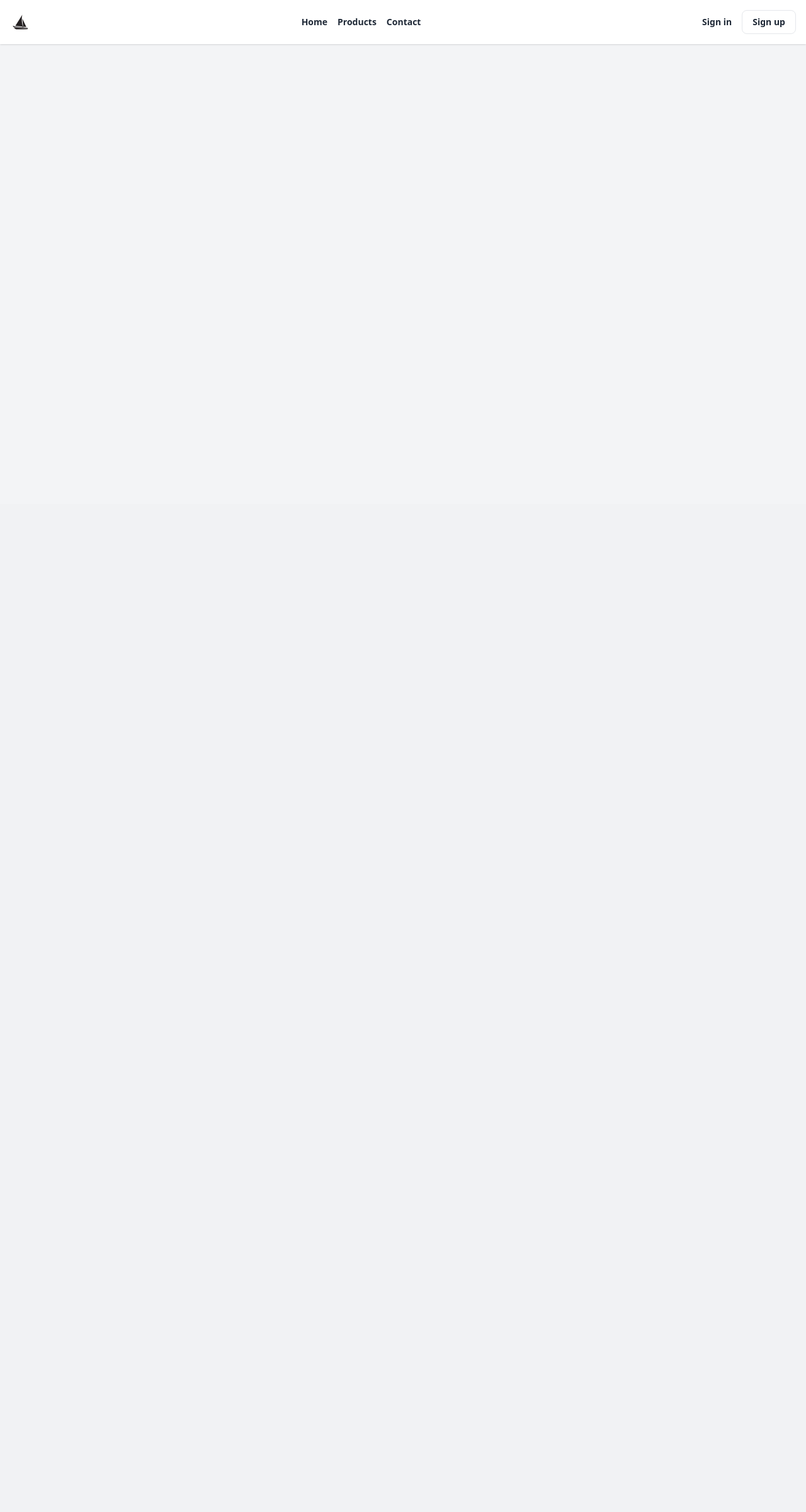
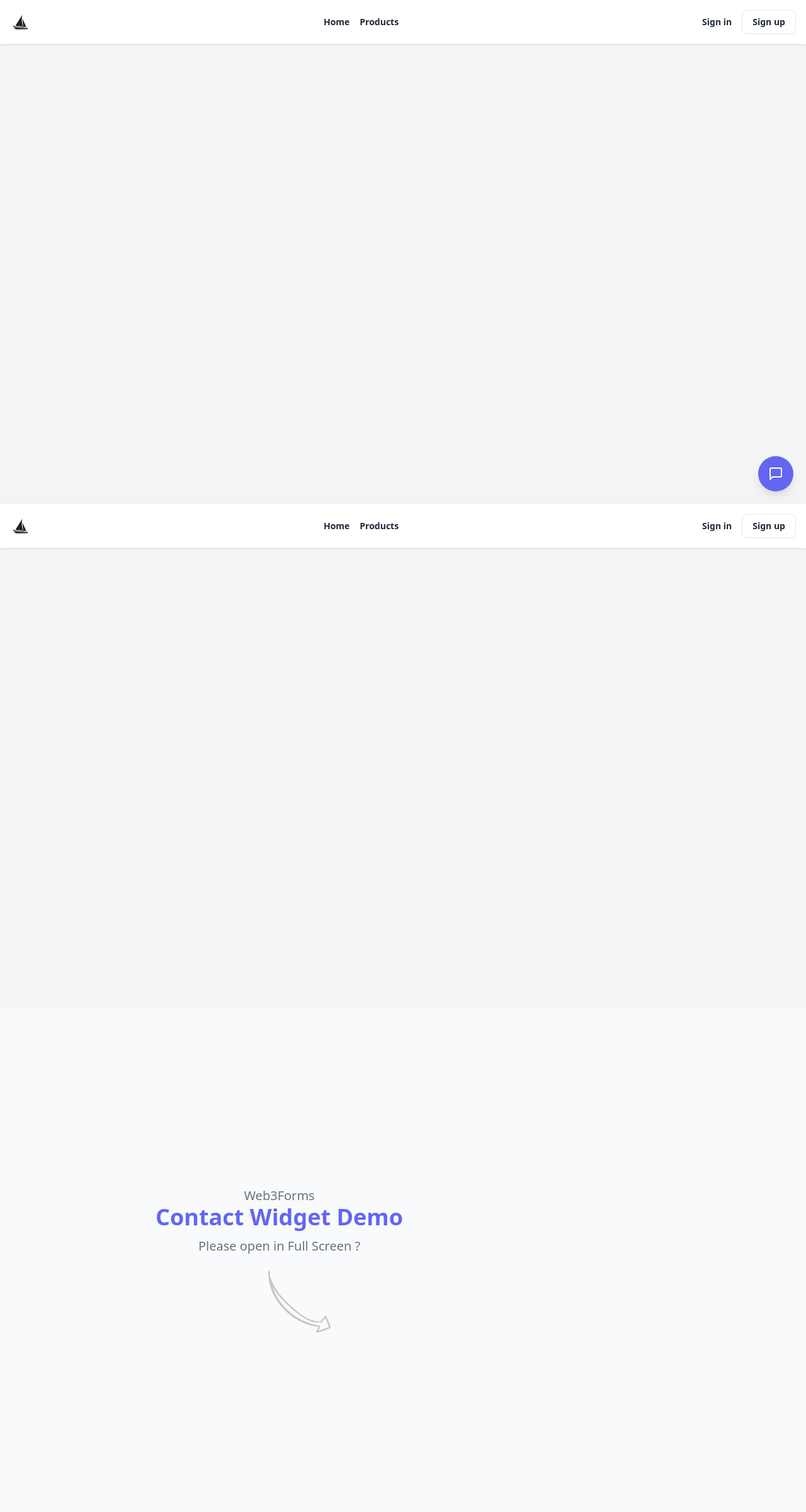
Before and after one commit to xReapex/aouka, a PHP site: page / in a window 1280 px wide. Shown: the whole page at 63% size. Before the commit the page ends 71 px from the top, so only its background shows below. Run offline with PHP 8.4, Linux system fonts and the light colour scheme; some libraries are stand-ins or nearby versions.

Commit message:
adding contact form ui

```diff
--- a/src/Router.php
+++ b/src/Router.php
@@ -3,5 +3,4 @@
 switch ($_SERVER['REQUEST_URI']){
 
     case '/': require 'template/pages/home.php'; break;
-    case '/contact': break;
 }
--- /dev/null
+++ b/src/template/component/contact.php
@@ -0,0 +1,315 @@
+<?php require 'src/template/base.php';?>
+
+<title>BoatShop - Contact</title>
+
+<div  id="web3forms__widget" x-data="{ open: false }">
+    <!-- x-init is only for demo purpose. you may remove it.  -->
+    <div
+        id="w3f__widget--content"
+        x-show="open"
+        x-transition:enter-start="opacity-0 translate-y-5"
+        x-transition:enter="transition duration-200 transform ease"
+        x-transition:leave="transition duration-200 transform ease"
+        x-transition:leave-end="opacity-0 translate-y-5"
+        @click.away="open = false"
+        class="fixed flex flex-col z-50 bottom-[100px] top-0 right-0 h-auto left-0 sm:top-auto sm:right-5 sm:left-auto h-[calc(100%-95px)] w-full sm:w-[350px] overflow-auto min-h-[250px] sm:h-[600px] border border-gray-300 bg-white shadow-2xl rounded-md"
+    >
+        <div class="flex p-5 flex-col justify-center items-center h-32 bg-indigo-600">
+            <h3 class="text-lg text-white">How can we help?</h3>
+            <p class="text-white opacity-50">We usually respond in a few hours</p>
+        </div>
+        <div class="bg-gray-50 flex-grow p-6">
+
+            <form
+                action="https://api.web3forms.com/submit"
+                method="POST"
+                id="form"
+                class="needs-validation"
+                novalidate
+            >
+                <input type="hidden" name="apikey" value="YOUR_ACCESS_KEY_HERE" />
+                <input
+                    type="hidden"
+                    name="subject"
+                    value="New Submission from Web3Forms"
+                />
+                <input
+                    type="checkbox"
+                    name="botcheck"
+                    id=""
+                    style="display: none;"
+                />
+
+
+                <div class="mb-4">
+                    <label
+                        for="full_name"
+                        class="block mb-2 text-sm text-gray-600 dark:text-gray-400"
+                    >Full Name</label
+                    >
+                    <input
+                        type="text"
+                        name="name"
+                        id="full_name"
+                        placeholder="Enter your name"
+                        required
+                        class="w-full px-3 py-2 bg-white placeholder-gray-300 border border-gray-300 rounded-md focus:outline-none focus:ring focus:ring-indigo-100 focus:border-indigo-300"
+                    />
+                    <div
+                        class="empty-feedback invalid-feedback text-red-400 text-sm mt-1"
+                    >
+                        Please provide your full name.
+                    </div>
+                </div>
+
+
+
+
+                <div class="mb-4">
+                    <label
+                        for="email"
+                        class="block mb-2 text-sm text-gray-600 dark:text-gray-400"
+                    >Email Address</label
+                    >
+                    <input
+                        type="email"
+                        name="email"
+                        id="email"
+                        placeholder="Enter your email"
+                        required
+                        class="w-full px-3 py-2 bg-white placeholder-gray-300 border border-gray-300 rounded-md focus:outline-none focus:ring focus:ring-indigo-100 focus:border-indigo-300"
+                    />
+                    <div class="empty-feedback text-red-400 text-sm mt-1">
+                        Please provide your email address.
+                    </div>
+                    <div class="invalid-feedback text-red-400 text-sm mt-1">
+                        Please provide a valid email address.
+                    </div>
+                </div>
+
+
+                <div class="mb-4">
+                    <label
+                        for="message"
+                        class="block mb-2 text-sm text-gray-600 dark:text-gray-400"
+                    >Your Message</label
+                    >
+
+                    <textarea
+                        rows="4"
+                        name="message"
+                        id="message"
+                        placeholder="Your Message"
+                        class="w-full h-28 px-3 py-2 bg-white placeholder-gray-300 border border-gray-300 rounded-md focus:outline-none focus:ring focus:ring-indigo-100 focus:border-indigo-300"
+                        required
+                    ></textarea>
+                    <div
+                        class="empty-feedback invalid-feedback text-red-400 text-sm mt-1"
+                    >
+                        Please enter your message.
+                    </div>
+                </div>
+                <div class="">
+                    <button
+                        type="submit"
+                        class="w-full px-3 py-4 text-white bg-indigo-500 rounded-md focus:bg-indigo-600 focus:outline-none"
+                    >
+                        Send Message
+                    </button>
+                </div>
+            </form>
+
+
+        </div>
+    </div>
+    <button
+        id="w3f__widget--btn"
+        @click="open = !open"
+        class="fixed z-40 right-5 bottom-5 shadow-lg flex justify-center items-center w-14 h-14 bg-indigo-500 rounded-full focus:outline-none hover:bg-indigo-600 focus:bg-indigo-600 transition duration-300 ease"
+    >
+        <svg
+            class="w-6 h-6 text-white absolute"
+            x-show="!open"
+            x-transition:enter-start="opacity-0 -rotate-45 scale-75"
+            x-transition:enter="transition duration-200 transform ease"
+            x-transition:leave="transition duration-100 transform ease"
+            x-transition:leave-end="opacity-0 -rotate-45"
+            xmlns="http://www.w3.org/2000/svg"
+            width="16"
+            height="16"
+            viewBox="0 0 24 24"
+            fill="none"
+            stroke="currentColor"
+            stroke-width="2"
+            stroke-linecap="round"
+            stroke-linejoin="round"
+        >
+            <path
+                d="M21 15a2 2 0 0 1-2 2H7l-4 4V5a2 2 0 0 1 2-2h14a2 2 0 0 1 2 2z"
+            ></path>
+        </svg>
+
+        <svg
+            class="w-6 h-6 text-white absolute"
+            x-show="open"
+            x-transition:enter-start="opacity-0 rotate-45 scale-75"
+            x-transition:enter="transition duration-200 transform ease"
+            x-transition:leave="transition duration-100 transform ease"
+            x-transition:leave-end="opacity-0 rotate-45"
+            xmlns="http://www.w3.org/2000/svg"
+            width="16"
+            height="16"
+            viewBox="0 0 24 24"
+            fill="none"
+            stroke="currentColor"
+            stroke-width="2"
+            stroke-linecap="round"
+            stroke-linejoin="round"
+        >
+            <line x1="18" y1="6" x2="6" y2="18"></line>
+            <line x1="6" y1="6" x2="18" y2="18"></line>
+        </svg>
+    </button>
+
+</div>
+
+<style>
+    .invalid-feedback,
+    .empty-feedback {
+        display: none;
+    }
+
+    .was-validated :placeholder-shown:invalid ~ .empty-feedback {
+        display: block;
+    }
+
+    .was-validated :not(:placeholder-shown):invalid ~ .invalid-feedback {
+        display: block;
+    }
+
+    .is-invalid,
+    .was-validated :invalid {
+        border-color: #dc3545;
+    }
+
+    .is-invalid,
+    .was-validated :invalid:focus {
+        --tw-ring-color: rgba(220, 53, 69, 0.2);
+    }
+</style>
+
+<!-- Web3Forms Popup Widget End here -->
+
+<main class="h-screen flex flex-col space-y-2 items-center justify-center bg-gray-50">
+    <div class="flex flex-col items-center justify-center -translate-x-1/2"> <p class="text-center text-xl text-gray-500">Web3Forms</p>
+        <h1 class="font-bold text-center text-4xl text-indigo-500">
+            Contact Widget Demo
+        </h1>
+        <p class="text-center text-xl text-gray-500 mt-3">Please open in Full Screen ?</p>
+
+        <div>
+            <svg
+                class="opacity-20 ml-16 mt-6"
+                xmlns="http://www.w3.org/2000/svg"
+                xmlns:xlink="http://www.w3.org/1999/xlink"
+                version="1.1"
+                id="Capa_1"
+                x="0px"
+                y="0px"
+                width="100"
+                height="100"
+                viewBox="0 0 415.262 415.261"
+                style="enable-background: new 0 0 415.262 415.261;"
+                xml:space="preserve"
+            >
+          <g>
+              <path
+                  d="M414.937,374.984c-7.956-24.479-20.196-47.736-30.601-70.992c-1.224-3.06-6.12-3.06-7.956-1.224   c-10.403,11.016-22.031,22.032-28.764,35.496h-0.612c-74.664,5.508-146.88-58.141-198.288-104.652   c-59.364-53.244-113.22-118.116-134.64-195.84c-1.224-9.792-2.448-20.196-2.448-30.6c0-4.896-6.732-4.896-7.344,0   c0,1.836,0,3.672,0,5.508C1.836,12.68,0,14.516,0,17.576c0.612,6.732,2.448,13.464,3.672,20.196   C8.568,203.624,173.808,363.356,335.376,373.76c-5.508,9.792-10.403,20.195-16.523,29.988c-3.061,4.283,1.836,8.567,6.12,7.955   c30.6-4.283,58.14-18.972,86.292-29.987C413.712,381.104,416.16,378.656,414.937,374.984z M332.928,399.464   c3.673-7.956,6.12-15.912,10.404-23.868c1.225-3.061-0.612-5.508-2.448-6.12c0-1.836-1.224-3.061-3.06-3.672   c-146.268-24.48-264.996-124.236-309.06-259.489c28.764,53.244,72.828,99.756,116.28,138.924   c31.824,28.765,65.484,54.468,102.204,75.888c28.764,16.524,64.872,31.824,97.92,21.421l0,0c-1.836,4.896,5.508,7.344,7.956,3.672   c7.956-10.404,15.912-20.196,24.48-29.376c8.567,18.972,17.748,37.943,24.479,57.527   C379.44,382.94,356.796,393.956,332.928,399.464z"
+              />
+          </g>
+        </svg>
+        </div>
+    </div>
+</main>
+
+<script type="module" src="https://cdn.skypack.dev/twind/shim"></script>
+<script
+    src="https://cdn.jsdelivr.net/gh/alpinejs/alpine@v2.x.x/dist/alpine.min.js"
+    defer
+></script>
+
+<script>
+    (function () {
+        "use strict";
+        /*
+         * Form Validation
+         */
+
+        // Fetch all the forms we want to apply custom validation styles to
+        const forms = document.querySelectorAll(".needs-validation");
+        const result = document.getElementById("result");
+        // Loop over them and prevent submission
+        Array.prototype.slice.call(forms).forEach(function (form) {
+            form.addEventListener(
+                "submit",
+                function (event) {
+                    if (!form.checkValidity()) {
+                        event.preventDefault();
+                        event.stopPropagation();
+
+                        form.querySelectorAll(":invalid")[0].focus();
+                    } else {
+                        /*
+                         * Form Submission using fetch()
+                         */
+
+                        const formData = new FormData(form);
+                        event.preventDefault();
+                        event.stopPropagation();
+                        const object = {};
+                        formData.forEach((value, key) => {
+                            object[key] = value;
+                        });
+                        const json = JSON.stringify(object);
+                        result.innerHTML = "Please wait...";
+
+                        fetch("https://api.web3forms.com/submit", {
+                            method: "POST",
+                            headers: {
+                                "Content-Type": "application/json",
+                                Accept: "application/json"
+                            },
+                            body: json
+                        })
+                            .then(async (response) => {
+                                let json = await response.json();
+                                if (response.status == 200) {
+                                    result.innerHTML = json.message;
+                                    result.classList.remove("text-gray-500");
+                                    result.classList.add("text-green-500");
+                                } else {
+                                    console.log(response);
+                                    result.innerHTML = json.message;
+                                    result.classList.remove("text-gray-500");
+                                    result.classList.add("text-red-500");
+                                }
+                            })
+                            .catch((error) => {
+                                console.log(error);
+                                result.innerHTML = "Something went wrong!";
+                            })
+                            .then(function () {
+                                form.reset();
+                                form.classList.remove("was-validated");
+                                setTimeout(() => {
+                                    result.style.display = "none";
+                                }, 5000);
+                            });
+                    }
+                    form.classList.add("was-validated");
+                },
+                false
+            );
+        });
+    })();
+</script>
--- a/src/template/component/navbar.php
+++ b/src/template/component/navbar.php
@@ -9,7 +9,6 @@
                 <div class="hidden sm:flex sm:items-center">
                     <a href="#" class="text-gray-800 text-sm font-semibold hover:text-purple-600 mr-4">Home</a>
                     <a href="#" class="text-gray-800 text-sm font-semibold hover:text-purple-600 mr-4">Products</a>
-                    <a href="#" class="text-gray-800 text-sm font-semibold hover:text-purple-600 mr-4">Contact</a>
                 </div>
 
                 <div class="hidden sm:flex sm:items-center">
--- a/src/template/pages/home.php
+++ b/src/template/pages/home.php
@@ -1,3 +1,6 @@
-<?php require 'src/template/base.php';?>
+<?php
+require 'src/template/base.php';
+require 'src/template/component/contact.php';
+?>
 
 <title>BoatShop - Home</title>
```
